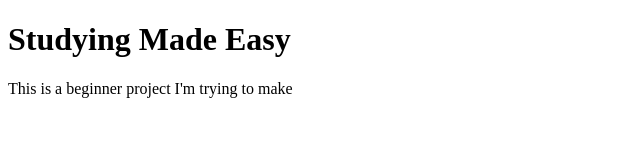
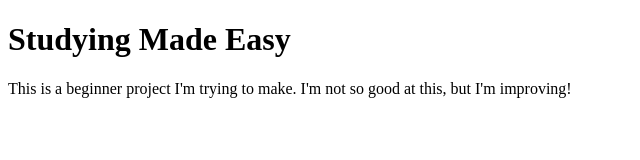
Before and after one commit to alexrebits/study-easy, a plain HTML site: page index.html in a window 1280 px wide. Shown: the whole page, without its empty margins (0-640 px from the left). Drawn offline with Linux system fonts and the light colour scheme.

Commit message:
Secondary Commit with already tracked files

```diff
--- a/index.html
+++ b/index.html
@@ -6,7 +6,7 @@
 </head>
 <body>
     <h1>Studying Made Easy</h1>
-    <p> This is a beginner project I'm trying to make</p>
+    <p> This is a beginner project I'm trying to make. I'm not so good at this, but I'm improving!</p>
     <div class = "row">
         <div class = "column"></div>
         <div class = "column"></div>
```
